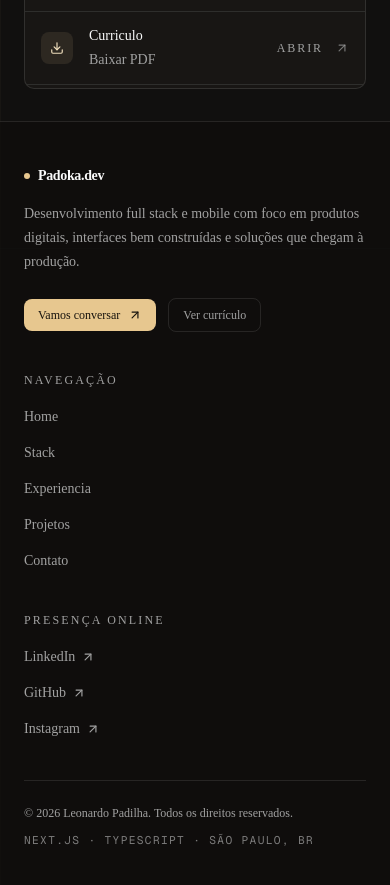
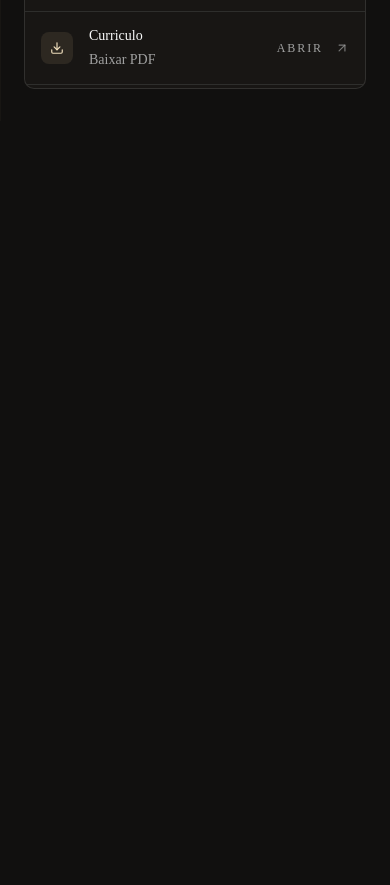
Before and after one commit to Padokazzz/Portfolio, a Next.js app: page / in a window 390 px wide. Shown: the part 5660-6545 px from the top of the page. After the commit the page ends 5781 px from the top, so only its background shows below. Built offline with nearby package versions, Linux system fonts and the light colour scheme.

Commit message:
refactor: remove footer do site

```diff
--- a/src/app/(site)/layout.tsx
+++ b/src/app/(site)/layout.tsx
@@ -1,4 +1,3 @@
-import { Footer } from "@/components/layout/footer"
 import { ListeningIndicator } from "@/components/layout/listening-indicator"
 import { Navbar } from "@/components/layout/navbar"
 import { SiteIntro } from "@/components/layout/site-intro"
@@ -14,7 +13,6 @@ export default function SiteLayout({
       <Navbar />
       {children}
       <ListeningIndicator />
-      <Footer />
     </>
   )
 }
--- a/src/components/layout/footer.tsx
+++ /dev/null
@@ -1,111 +0,0 @@
-import { ArrowUpRight } from "lucide-react"
-import Link from "next/link"
-
-import { Container } from "@/components/layout/container"
-import { CONTACT_LINKS } from "@/constants/contact"
-import { NAV_LINKS } from "@/constants/routes"
-
-export function Footer() {
-  const year = new Date().getFullYear()
-  const directLinks = CONTACT_LINKS.filter((link) => link.action === "link")
-  const externalLinks = directLinks.filter((link) =>
-    link.href.startsWith("http"),
-  )
-  const resumeLink = CONTACT_LINKS.find((link) => link.label === "Curriculo")
-
-  return (
-    <footer className="border-t border-white/10 bg-[#0e0d0c]/72">
-      <Container className="py-10 sm:py-12">
-        <div className="grid gap-10 border-b border-white/10 pb-10 md:grid-cols-[1.35fr_0.65fr_0.8fr] md:gap-8">
-          <div className="max-w-md">
-            <Link
-              href="/"
-              className="group inline-flex items-center gap-2 text-sm font-semibold tracking-tight text-foreground focus-visible:outline-none focus-visible:ring-2 focus-visible:ring-ring"
-            >
-              <span className="size-1.5 rounded-full bg-[#e7c78f] transition-transform group-hover:scale-125" />
-              Padoka.dev
-            </Link>
-
-            <p className="mt-4 text-sm leading-6 text-muted-foreground">
-              Desenvolvimento full stack e mobile com foco em produtos digitais,
-              interfaces bem construídas e soluções que chegam à produção.
-            </p>
-
-            <div className="mt-6 flex flex-wrap items-center gap-3">
-              <Link
-                href="/contato"
-                className="group inline-flex items-center gap-2 rounded-md bg-[#e7c78f] px-3.5 py-2 text-xs font-medium text-[#17130d] transition-colors hover:bg-[#f0dfbd] focus-visible:outline-none focus-visible:ring-2 focus-visible:ring-ring"
-              >
-                Vamos conversar
-                <ArrowUpRight
-                  aria-hidden="true"
-                  className="size-3.5 transition-transform group-hover:-translate-y-0.5 group-hover:translate-x-0.5"
-                />
-              </Link>
-
-              {resumeLink ? (
-                <Link
-                  href={resumeLink.href}
-                  target={resumeLink.external ? "_blank" : undefined}
-                  rel={resumeLink.external ? "noreferrer" : undefined}
-                  className="rounded-md border border-white/10 px-3.5 py-2 text-xs font-medium text-muted-foreground transition-colors hover:border-white/20 hover:text-foreground focus-visible:outline-none focus-visible:ring-2 focus-visible:ring-ring"
-                >
-                  Ver currículo
-                </Link>
-              ) : null}
-            </div>
-          </div>
-
-          <nav aria-label="Navegação do rodapé">
-            <p className="text-xs font-medium uppercase tracking-[0.18em] text-muted-foreground">
-              Navegação
-            </p>
-            <ul className="mt-4 space-y-3">
-              {NAV_LINKS.map((link) => (
-                <li key={link.href}>
-                  <Link
-                    href={link.href}
-                    className="text-sm text-muted-foreground transition-colors hover:text-foreground focus-visible:outline-none focus-visible:ring-2 focus-visible:ring-ring"
-                  >
-                    {link.label}
-                  </Link>
-                </li>
-              ))}
-            </ul>
-          </nav>
-
-          <nav aria-label="Links profissionais">
-            <p className="text-xs font-medium uppercase tracking-[0.18em] text-muted-foreground">
-              Presença online
-            </p>
-            <ul className="mt-4 space-y-3">
-              {externalLinks.map((link) => (
-                <li key={link.href}>
-                  <Link
-                    href={link.href}
-                    target={link.external ? "_blank" : undefined}
-                    rel={link.external ? "noreferrer" : undefined}
-                    className="group inline-flex items-center gap-1.5 text-sm text-muted-foreground transition-colors hover:text-foreground focus-visible:outline-none focus-visible:ring-2 focus-visible:ring-ring"
-                  >
-                    {link.label}
-                    <ArrowUpRight
-                      aria-hidden="true"
-                      className="size-3.5 transition-transform group-hover:-translate-y-0.5 group-hover:translate-x-0.5"
-                    />
-                  </Link>
-                </li>
-              ))}
-            </ul>
-          </nav>
-        </div>
-
-        <div className="flex flex-col gap-3 pt-6 text-xs text-muted-foreground sm:flex-row sm:items-center sm:justify-between">
-          <p>&copy; {year} Leonardo Padilha. Todos os direitos reservados.</p>
-          <p className="font-mono text-[0.7rem] uppercase tracking-[0.12em] text-muted-foreground/75">
-            Next.js · TypeScript · São Paulo, BR
-          </p>
-        </div>
-      </Container>
-    </footer>
-  )
-}
```
